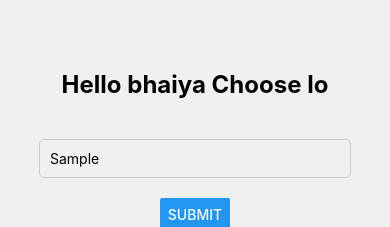
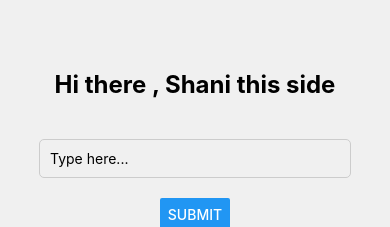
Before and after one commit to Shanisoni/YtReactNative, a React Native app: screen / in a window 390 px wide. Both pictures are taken after typing "Sample" into the empty fields and a click on the button "SUBMIT". Shown: the part 253-480 px from the top of the page. Built offline with nearby package versions, Linux system fonts and the light colour scheme.

Commit message:
commited

```diff
--- a/App.jsx
+++ b/App.jsx
@@ -461,19 +461,23 @@ const App = () => {
 
    const handleSubmit = () => {
     setsubmittedText(text);
+    setText(''); // Clear the input field after submission
    }
 
 
   return (
     <View style={styles.container}>
-      <Text style={styles.title}>Hello bhaiya Choose lo</Text>
+      <Text style={styles.title}>Hi there , Shani this side</Text>
       <TextInput placeholder='Type here...'
       style={styles.textinpt}
       value={text}
       onChangeText={(e) => setText(e)}
+      multiline
+      numberOfLines={1}
       />
       <Button title='Submit' onPress={handleSubmit}></Button>
-      {submittedText ? (<Text> Result  : {text} </Text>) : null}
+      {submittedText ? (<Text> Result  : {submittedText} </Text>) : null}
+
     </View>
   )
 }
--- a/package.json
+++ b/package.json
@@ -10,9 +10,13 @@
     "test": "jest"
   },
   "dependencies": {
+    "@react-native/new-app-screen": "0.80.1",
+    "@react-navigation/native": "^7.1.14",
+    "@react-navigation/native-stack": "^7.3.21",
     "react": "19.1.0",
     "react-native": "0.80.1",
-    "@react-native/new-app-screen": "0.80.1"
+    "react-native-safe-area-context": "^5.5.2",
+    "react-native-screens": "^4.13.1"
   },
   "devDependencies": {
     "@babel/core": "^7.25.2",
```
Also changed, not shown: 1 other file (tests, documents, lock files or other folders).
